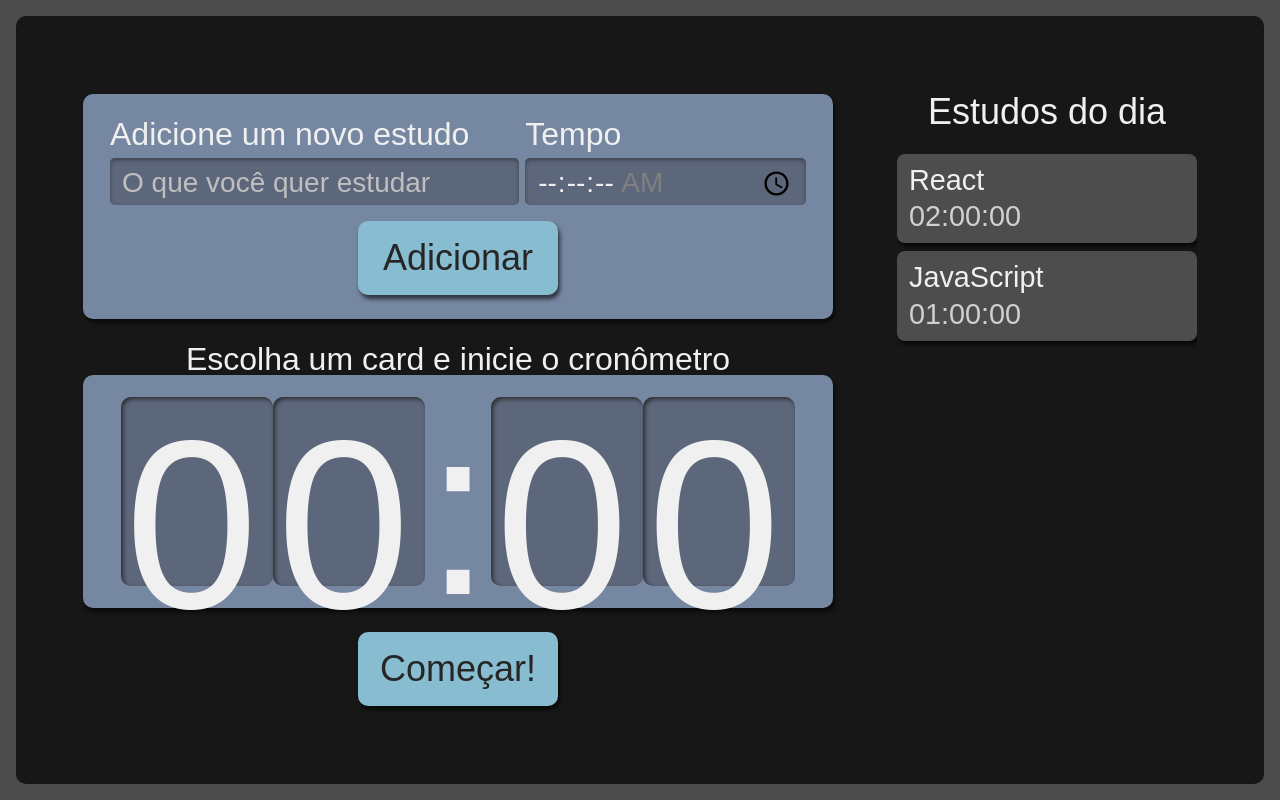
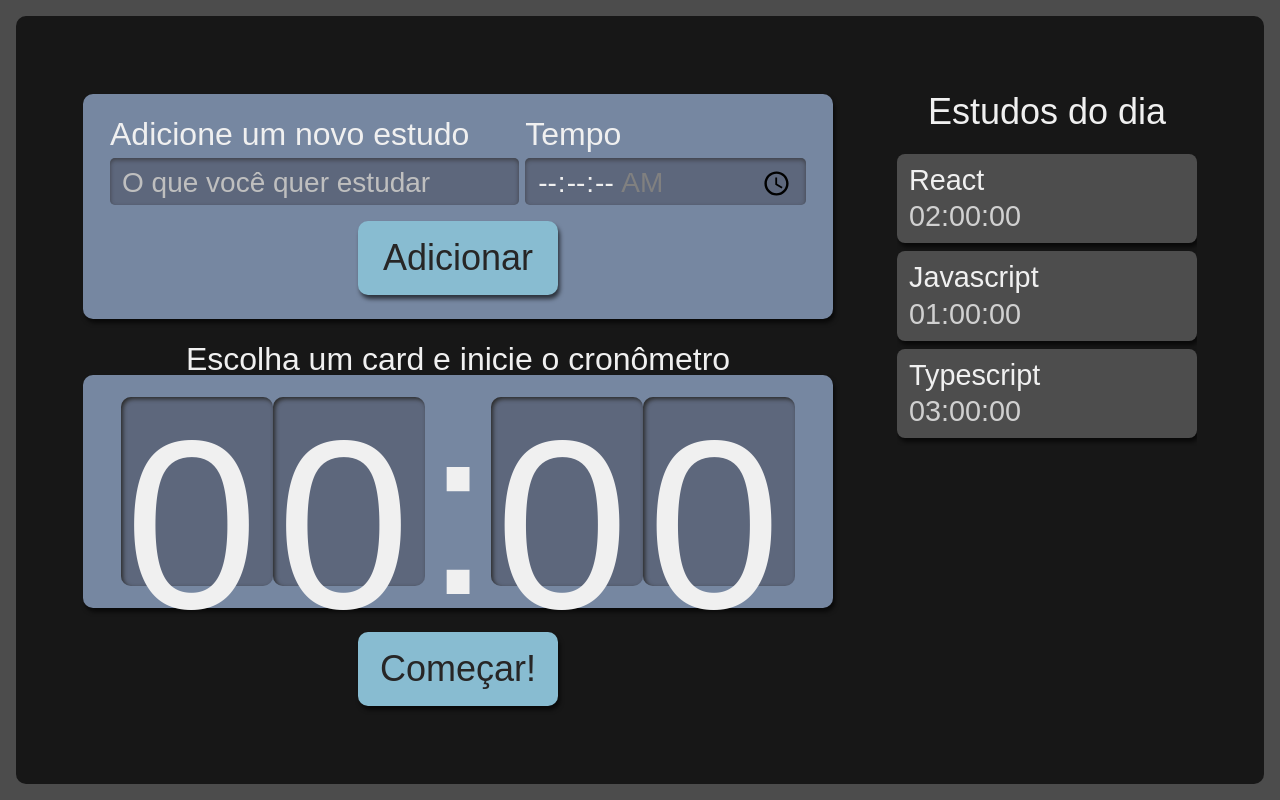
Before and after one commit to rafaellore/alura-studies, a React (Create React App) app: page / in a window 1280 px wide. Built offline with nearby package versions, Linux system fonts and the light colour scheme.

Commit message:
feat: adds state on list component

```diff
--- a/src/components/List/index.tsx
+++ b/src/components/List/index.tsx
@@ -1,24 +1,35 @@
+import { useState } from 'react';
 import Item from './Item';
 import style from './List.module.scss';
 
 export default function List() {
-  const tasks = [
+  const [list, setList] = useState([
     {
       task: 'React',
       time: '02:00:00',
     },
     {
-      task: 'JavaScript',
+      task: 'Javascript',
       time: '01:00:00',
     },
-  ];
+    {
+      task: 'Typescript',
+      time: '03:00:00',
+    },
+  ]);
 
   return (
     <aside className={style.tasks}>
-      <h2>Estudos do dia</h2>
+      <h2
+        onClick={() =>
+          setList([...list, { task: 'Estudar estado', time: '05:00:00' }])
+        }
+      >
+        Estudos do dia
+      </h2>
 
       <ul>
-        {tasks.map((item, index) => (
+        {list.map((item, index) => (
           <Item key={index} {...item} />
         ))}
       </ul>
```
